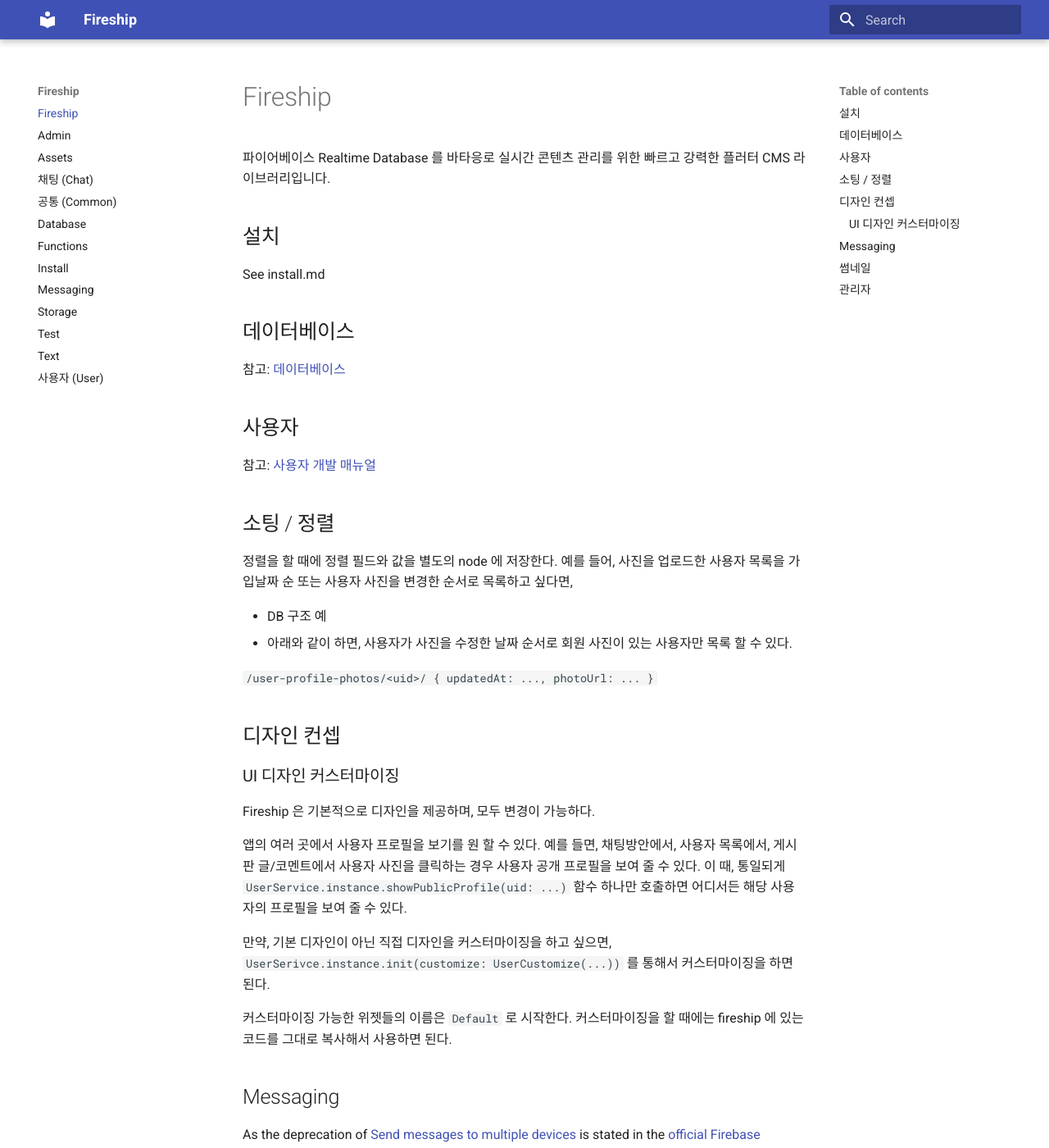
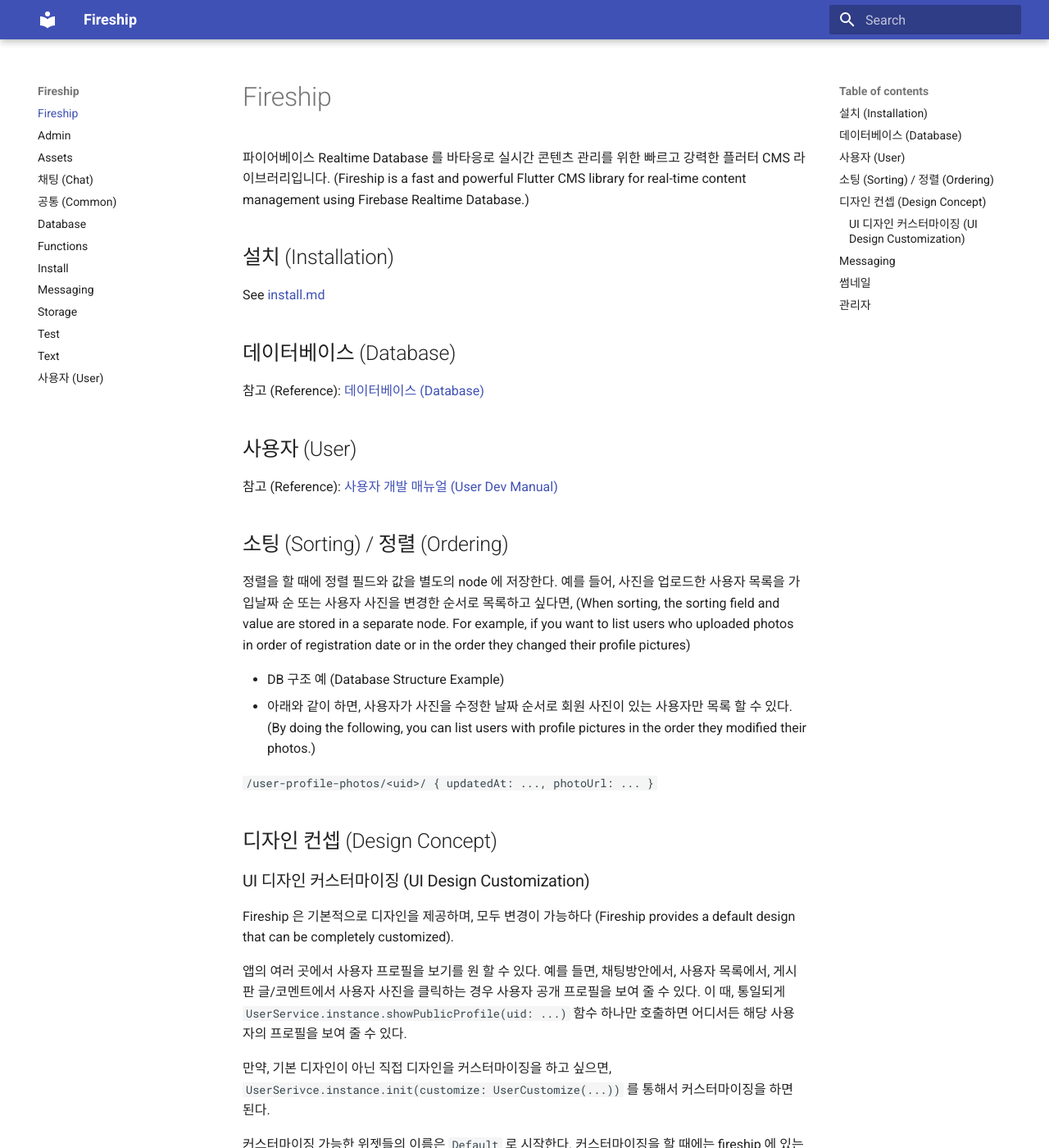
Before and after one commit to thruthesky/fireflutter, an MkDocs documentation site: the page built from docs/index.md, in a window 1280 px wide and 1400 px high. Shown: the whole window at 82% size. Built offline with MkDocs 1.6.1 and Material for MkDocs 9.7.7, drawn with Linux system fonts in a browser that asks for light colours.

Commit message:
translate index

```diff
--- a/docs/index.md
+++ b/docs/index.md
@@ -1,33 +1,33 @@
 # Fireship
 
-파이어베이스 Realtime Database 를 바타응로 실시간 콘텐츠 관리를 위한 빠르고 강력한 플러터 CMS 라이브러리입니다.
+파이어베이스 Realtime Database 를 바타응로 실시간 콘텐츠 관리를 위한 빠르고 강력한 플러터 CMS 라이브러리입니다. (Fireship is a fast and powerful Flutter CMS library for real-time content management using Firebase Realtime Database.)
 
-## 설치
+## 설치 (Installation)
 
-See install.md
+See [install.md](install.md)
 
-## 데이터베이스
+## 데이터베이스 (Database)
 
-참고: [데이터베이스](database.md)
+참고 (Reference): [데이터베이스 (Database)](database.md)
 
-## 사용자
+## 사용자 (User)
 
-참고: [사용자 개발 매뉴얼](user.md)
+참고 (Reference): [사용자 개발 매뉴얼 (User Dev Manual)](user.md)
 
-## 소팅 / 정렬
+## 소팅 (Sorting) / 정렬 (Ordering)
 
-정렬을 할 때에 정렬 필드와 값을 별도의 node 에 저장한다. 예를 들어, 사진을 업로드한 사용자 목록을 가입날짜 순 또는 사용자 사진을 변경한 순서로 목록하고 싶다면,
+정렬을 할 때에 정렬 필드와 값을 별도의 node 에 저장한다. 예를 들어, 사진을 업로드한 사용자 목록을 가입날짜 순 또는 사용자 사진을 변경한 순서로 목록하고 싶다면, (When sorting, the sorting field and value are stored in a separate node. For example, if you want to list users who uploaded photos in order of registration date or in the order they changed their profile pictures)
 
-- DB 구조 예
-  - 아래와 같이 하면, 사용자가 사진을 수정한 날짜 순서로 회원 사진이 있는 사용자만 목록 할 수 있다.
+- DB 구조 예 (Database Structure Example)
+  - 아래와 같이 하면, 사용자가 사진을 수정한 날짜 순서로 회원 사진이 있는 사용자만 목록 할 수 있다. (By doing the following, you can list users with profile pictures in the order they modified their photos.)
 
 `/user-profile-photos/<uid>/ { updatedAt: ..., photoUrl: ... }`
 
-## 디자인 컨셉
+## 디자인 컨셉 (Design Concept)
 
-### UI 디자인 커스터마이징
+### UI 디자인 커스터마이징 (UI Design Customization)
 
-Fireship 은 기본적으로 디자인을 제공하며, 모두 변경이 가능하다.
+Fireship 은 기본적으로 디자인을 제공하며, 모두 변경이 가능하다 (Fireship provides a default design that can be completely customized).
 
 앱의 여러 곳에서 사용자 프로필을 보기를 원 할 수 있다. 예를 들면, 채팅방안에서, 사용자 목록에서, 게시판 글/코멘트에서 사용자 사진을 클릭하는 경우 사용자 공개 프로필을 보여 줄 수 있다. 이 때, 통일되게 `UserService.instance.showPublicProfile(uid: ...)` 함수 하나만 호출하면 어디서든 해당 사용자의 프로필을 보여 줄 수 있다.
 
```
Also changed, not shown: docs/admin.md (+4 -12 lines).
